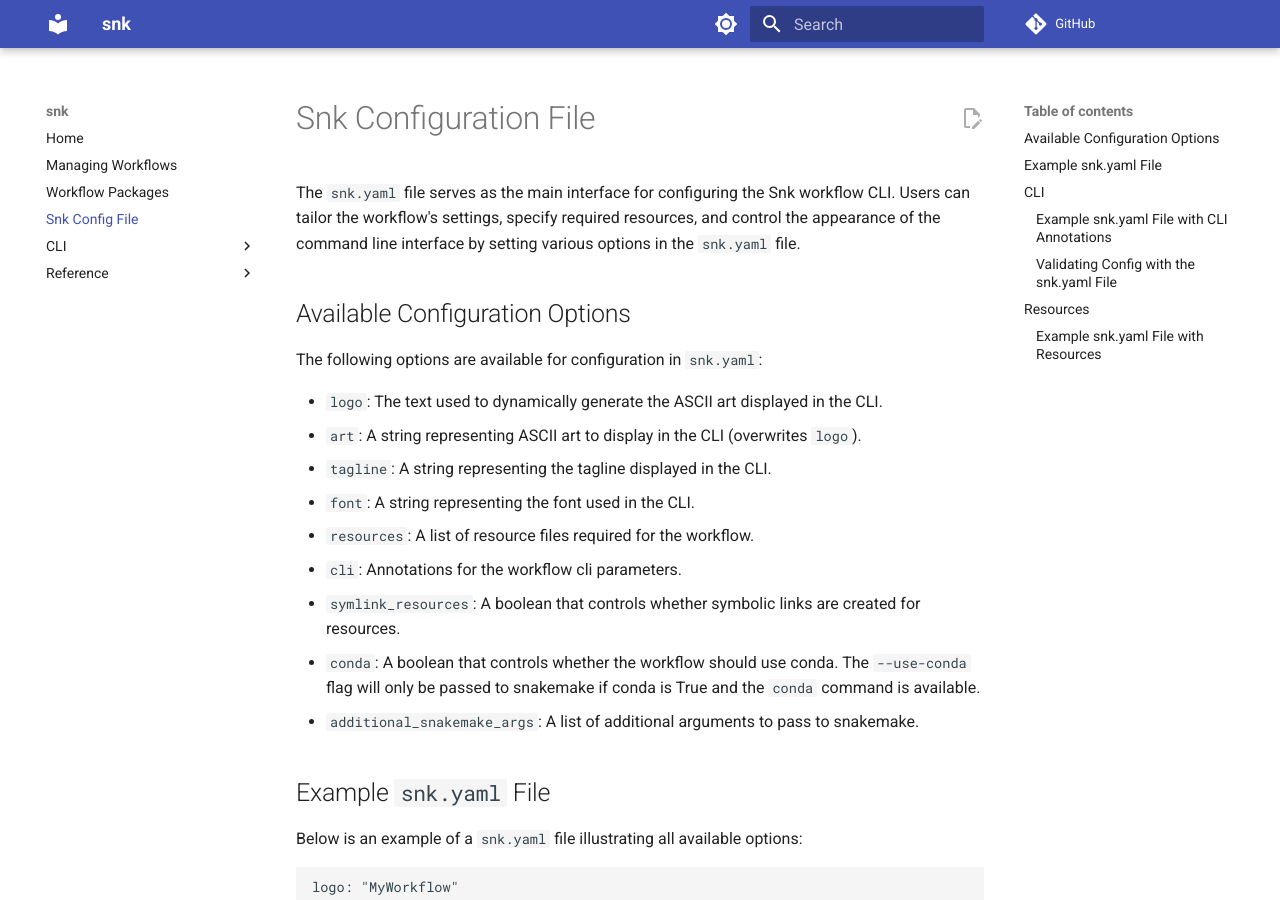
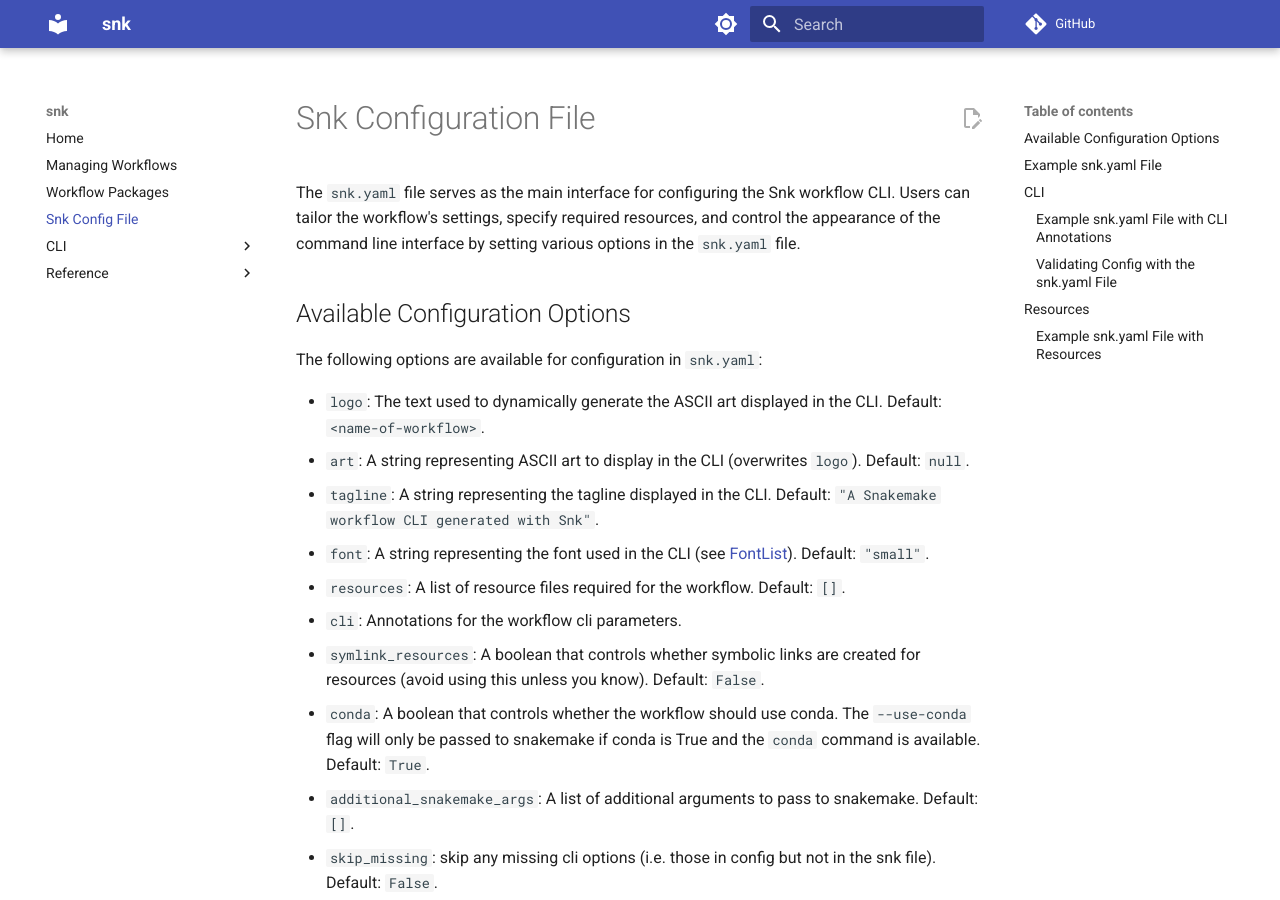
Before and after one commit to Wytamma/snk, an MkDocs documentation site: the page built from docs/snk_config_file.md, in a window 1280 px wide and 900 px high. Built offline with MkDocs 1.6.1 and Material for MkDocs 9.7.7, drawn with Linux system fonts in a browser that asks for light colours; comment, search, counter and statistics services are not loaded.

Commit message:
Add defaults to options

```diff
--- a/docs/snk_config_file.md
+++ b/docs/snk_config_file.md
@@ -10,15 +10,16 @@ The `snk.yaml` file serves as the main interface for configuring the Snk workflo
 
 The following options are available for configuration in `snk.yaml`:
 
-- `logo`: The text used to dynamically generate the ASCII art displayed in the CLI.
-- `art`: A string representing ASCII art to display in the CLI (overwrites `logo`).
-- `tagline`: A string representing the tagline displayed in the CLI.
-- `font`: A string representing the font used in the CLI.
-- `resources`: A list of resource files required for the workflow.
+- `logo`: The text used to dynamically generate the ASCII art displayed in the CLI. Default: `<name-of-workflow>`.
+- `art`: A string representing ASCII art to display in the CLI (overwrites `logo`). Default: `null`.
+- `tagline`: A string representing the tagline displayed in the CLI. Default: `"A Snakemake workflow CLI generated with Snk"`.
+- `font`: A string representing the font used in the CLI (see [FontList](https://www.ascii-art.site/FontList.html)). Default: `"small"`.
+- `resources`: A list of resource files required for the workflow. Default: `[]`.
 - `cli`: Annotations for the workflow cli parameters.
-- `symlink_resources`: A boolean that controls whether symbolic links are created for resources.
-- `conda`: A boolean that controls whether the workflow should use conda. The `--use-conda` flag will only be passed to snakemake if conda is True and the `conda` command is available.
-- `additional_snakemake_args`: A list of additional arguments to pass to snakemake.
+- `symlink_resources`: A boolean that controls whether symbolic links are created for resources (avoid using this unless you know). Default: `False`.
+- `conda`: A boolean that controls whether the workflow should use conda. The `--use-conda` flag will only be passed to snakemake if conda is True and the `conda` command is available. Default: `True`.
+- `additional_snakemake_args`: A list of additional arguments to pass to snakemake. Default: `[]`.
+- `skip_missing`: skip any missing cli options (i.e. those in config but not in the snk file). Default: `False`.
 
 ## Example `snk.yaml` File
 
```
